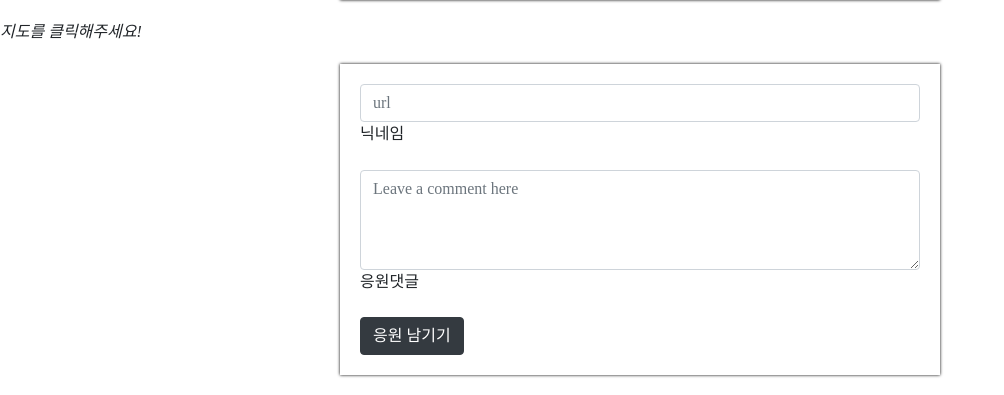
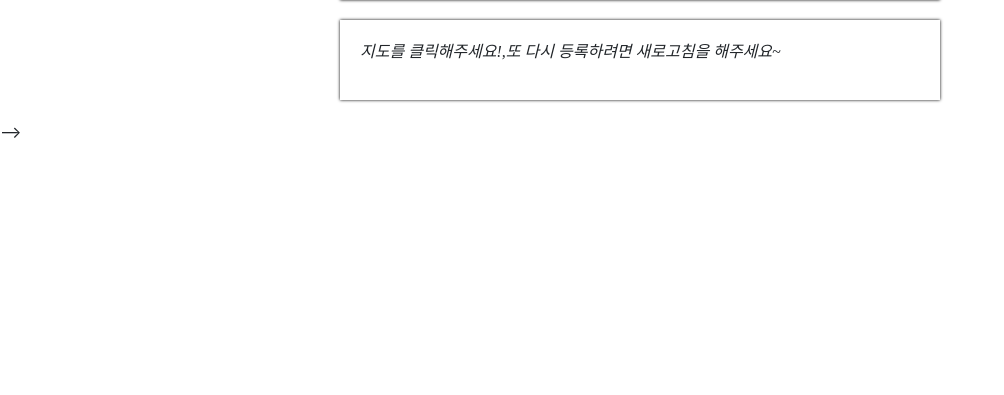
Before and after one commit to wwha2121/mapApiWebService, a Flask app: page / in a window 1280 px wide. Shown: the part 1120-1515 px from the top of the page, without its empty margins (0-1004 px from the left). After the commit the page ends 1258 px from the top, so only its background shows below. Run offline with Flask 2, Linux system fonts and the light colour scheme; data that the repository does not hold is empty; some libraries are stand-ins or nearby versions.

Commit message:
bugFixed

```diff
--- a/templates/index.html
+++ b/templates/index.html
@@ -84,12 +84,14 @@
 
 <body>
 <div class="mypic">
-    <h1>영암 집짓기</h1>
-    <p>현재기온: <span id="temp">36</span>도</p>
+    <h1>영암 마을</h1>
+   <!--  <p>현재기온: <span id="temp">36</span>도</p> -->
 </div>
-<div id="map" class ="mapCss" style="width:700px;height:800px;"></div>
-<p><em>지도를 클릭해주세요!</em></p>
-<p id="result"></p>
+<div id="map" class ="mapCss" style="width:700px;height:800px;">
+
+</div>
+<!-- <p><em>지도를 클릭해주세요!</em></p> -->
+<!-- <p id="result"></p> -->
 
 
 <!-- <div id="my_modal"> -->
@@ -138,7 +140,7 @@
       </div>
       <div class="modal-footer">
         <button type="button" class="btn btn-secondary" data-dismiss="modal">닫기</button>
-        <button type="button"  class="btn btn-primary" id="submit">입력</button>
+        <button type="button"  class="btn btn-primary" data-dismiss="modal" id="submit">입력</button>
       </div>
     </div>
   </div>
@@ -167,7 +169,8 @@
 </div>
 
 <div class="mypost">
-    <div class="form-floating mb-3">
+   <p><em>지도를 클릭해주세요!,또 다시 등록하려면 새로고침을 해주세요~</em></p>
+   <!--  <div class="form-floating mb-3">
         <input type="text" class="form-control" id="name" placeholder="url">
         <label for="floatingInput">닉네임</label>
     </div>
@@ -176,10 +179,10 @@
           style="height: 100px"></textarea>
         <label for="floatingTextarea2">응원댓글</label>
     </div>
-    <button onclick="save_comment()" type="button" class="btn btn-dark">응원 남기기</button>
+    <button onclick="save_comment()" type="button" class="btn btn-dark">응원 남기기</button> -->
 </div>
-<div class="mycards" id="comment-list">
-</div>
+<!-- <div class="mycards" id="comment-list">
+</div> --> -->
  <script>
 
      $(document).ready(function () {
@@ -217,7 +220,9 @@
      kakao.maps.event.addListener(map, 'click', function (mouseEvent) {
 
 
+
          $('#myModal').modal({
+
             backdrop: 'static',
 
          });
@@ -228,11 +233,11 @@
                  // 클릭한 위도, 경도 정보를 가져옵니다
          var latlng = mouseEvent.latLng;
 
-         var message = '클릭한 위치의 위도는 ' + latlng.getLat() + ' 이고, ';
+         /* var message = '클릭한 위치의 위도는 ' + latlng.getLat() + ' 이고, ';
          message += '경도는 ' + latlng.getLng() + ' 입니다';
 
          var resultDiv = document.getElementById('result');
-         resultDiv.innerHTML = message;
+         resultDiv.innerHTML = message; */
 
 
 
@@ -275,10 +280,10 @@
 
 
 
-
         });
 
 
+        this.setAttribute("disabled", "disabled");
 
     });
 
@@ -333,6 +338,14 @@
            $('#familydata4').append(familyInfo[3]);
 
            $('#modalInfo').modal('show')
+
+            $('#modalInfo').on('hidden.bs.modal', function () {
+               $('#familydata1').empty()
+               $('#familydata2').empty()
+               $('#familydata3').empty()
+               $('#familydata4').empty()
+            });
+
 
 
 
```
Also changed, not shown: 1 other file.
